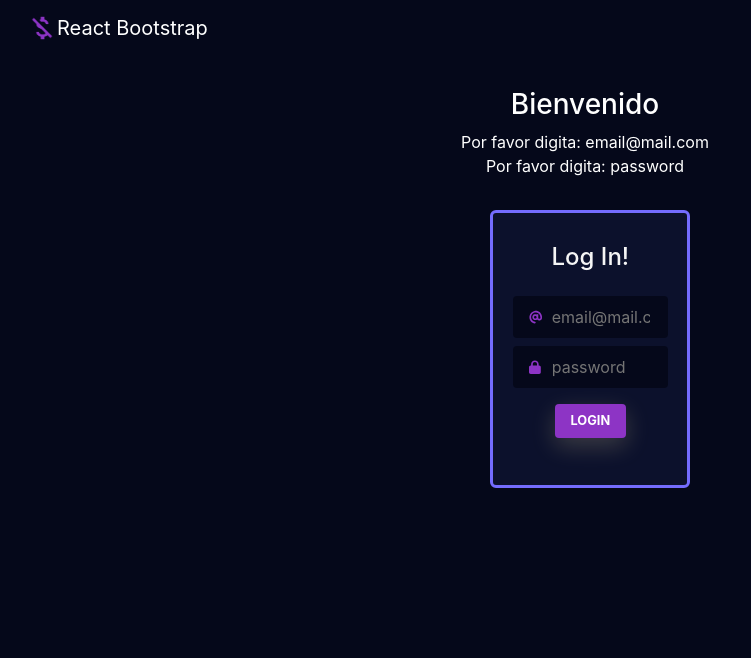
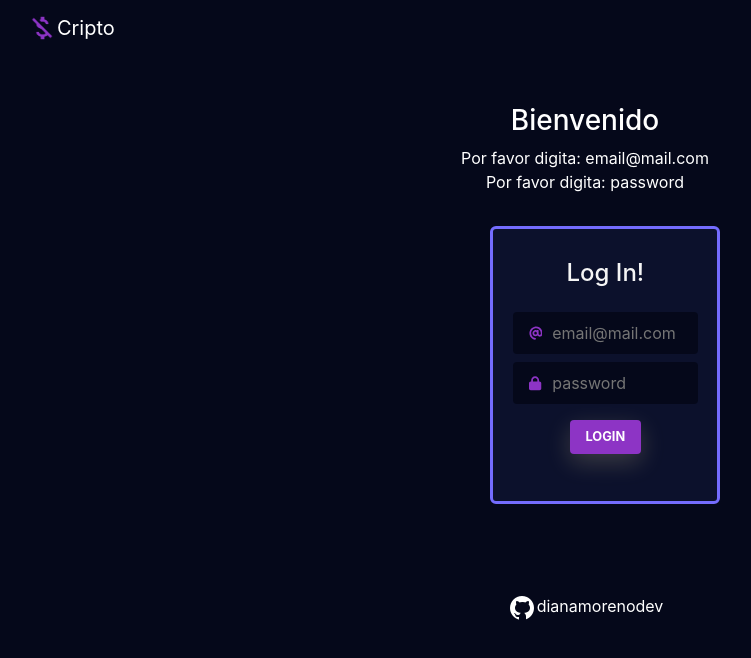
Before and after one commit to dianamorenodev/cripto, a React (Create React App) app: page / in a window 1280 px wide. Shown: the top 658 px of the page, without its empty margins (55-806 px from the left). Built offline with nearby package versions, Linux system fonts and the light colour scheme.

Commit message:
Final commit

```diff
--- a/src/App.css
+++ b/src/App.css
@@ -7,7 +7,7 @@
 }
 
 .instructionTxt {
-  margin-top: 2rem;
+  margin-top: 3rem;
   text-align: center;
 }
 
@@ -96,15 +96,20 @@
   border: solid #746cfe;
   margin-bottom: 5%;
   margin-top: 5%;
-  width: 200px;
+  width: 230px;
   padding: 1.9rem 1.2rem;
   text-align: center;
 }
 
 .card:hover {
+  border-radius: 0px 20px 0px 20px;
   box-shadow: 0px 0px 30px 1px #ae8cfa;
   transform: scale(0.98);
   border: solid #ae8cfa;
+}
+
+.criptoCard {
+  width: 250px;
 }
 
 .form-input {
@@ -112,3 +117,8 @@
   border: solid #746cfe;
   color: #F8F9FA;
 }
+
+.footer {
+  text-align: center;
+  margin-top: 5rem;
+}
--- a/src/App.js
+++ b/src/App.js
@@ -2,6 +2,8 @@
 import Login from './components/login';
 import Menu from './components/menu';
 import Cripto from './components/cripto'
+import Footer from './components/footer';
+// Import libraries
 import { Routes, Route } from 'react-router-dom';
 import './App.css';
 import React from 'react';
@@ -18,6 +20,7 @@ function App() {
         <Route path='/' element={<Login addToken={addToken} />} />
         <Route path='/cripto' element={<Cripto token={token} />} />
       </Routes>
+      <Footer />
     </div>
   );
 }
--- a/src/components/cripto.js
+++ b/src/components/cripto.js
@@ -25,15 +25,15 @@ function Cripto(props) {
   return (
     <Container fluid>
       <Row className="justify-content-center mx-auto">
-        <center><h1>Ranking de cripto monedas</h1></center>
+        <center><h3>Ranking de cripto monedas</h3></center>
         {!token && <Navigate to='/' />}
         {
           criptoList.map((cripto) => {
             return (
               <div className='col-lg-3 col-md-4 col-sm-6 col-xs-12 my-4 d-flex flex-col justify-content-center' key={cripto.id}>
-                <div className="card " >
+                <div className="card criptoCard" >
                   <div className="card-body">
-                    <h5 className="card-title">{cripto.name}</h5>
+                    <h5 className="card-title">{cripto.symbol} {cripto.name}</h5>
                     <p className="card-text">Rank: {cripto.rank}</p>
                     <p className='card-text'>Usd: {cripto.price_usd}</p>
                     <p className='card-text'>Cambios en 24 horas: {cripto.percent_change_24h}</p>
--- /dev/null
+++ b/src/components/footer.js
@@ -0,0 +1,18 @@
+import React from 'react';
+import { Container, Row, Col } from 'react-bootstrap';
+import icon from '../img/icon.png'
+
+const Footer = () => {
+  return (
+    <Container fluids className='footer'>
+      <Row>
+        <Col>
+          <img src={icon} />
+          dianamorenodev
+        </Col>
+      </Row>
+    </Container>
+  );
+}
+
+export default Footer;
--- a/src/components/login.js
+++ b/src/components/login.js
@@ -42,7 +42,7 @@ const Login = (props) => {
           <span>Por favor digita: email@mail.com</span><br />
           <span>Por favor digita: password</span>
         </div>
-        <Col xs lg="2">
+        <Col xs lg="2" className='justify-content-center'>
           <section className='loginCard'>
             <div className="card">
               <h4 className="title">Log In!</h4>
--- a/src/components/menu.js
+++ b/src/components/menu.js
@@ -16,7 +16,7 @@ const Menu = () => {
               height="30"
               className="d-inline-block align-top"
             />{''}
-            React Bootstrap
+            Cripto
           </Navbar.Brand>
         </Container>
       </Navbar>
```
Also changed, not shown: src/img/icon.png (added).
